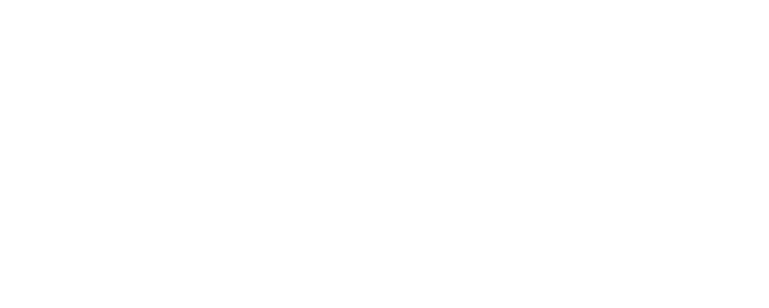
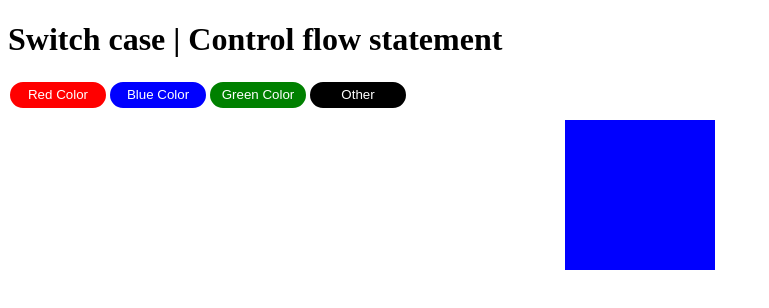
Before and after one commit to ShubhamDev021/Angular_Course, an Angular app: page / in a window 1280 px wide. Shown: the top 308 px of the page, without its empty margins (0-769 px from the left). Built offline with nearby package versions, Linux system fonts and the light colour scheme.

Commit message:
Control flow - switch case

```diff
--- a/src/app/app.component.html
+++ b/src/app/app.component.html
@@ -106,3 +106,47 @@ Style Option - component.ts style
   }
 
 </div> -->
+
+
+<h1>Switch case | Control flow statement</h1>
+
+<style>
+  .switch-btn {
+    width: 100px;
+    height: 30px;
+    border: 2px solid;
+    border-radius: 25px;
+    color: white;
+  }
+  .switch-btn:hover {
+    border-color: gray;
+  }
+  .switch-div {
+    height: 150px;
+    width: 150px;
+    margin: auto;
+    margin-top: 10px;
+  }
+</style>
+
+<div>
+  <button class="switch-btn" (click)="changeColor('red')" style="background-color: red;">Red Color</button>
+  <button class="switch-btn" (click)="changeColor('blue')" style="background-color: blue;">Blue Color</button>
+  <button class="switch-btn" (click)="changeColor('green')" style="background-color: green;">Green Color</button>
+  <button class="switch-btn" (click)="changeColor('black')" style="background-color: black;">Other</button>
+
+  @switch(color) {
+    @case('red') {
+      <div class="switch-div" style="background-color: red;"></div>
+    }
+    @case('blue') {
+      <div class="switch-div" style="background-color: blue;"></div>
+    }
+    @case('green') {
+      <div class="switch-div" style="background-color: green;"></div>
+    }
+    @default {
+      <div class="switch-div" style="background-color: black;"></div>
+    }
+  }
+</div>
```
